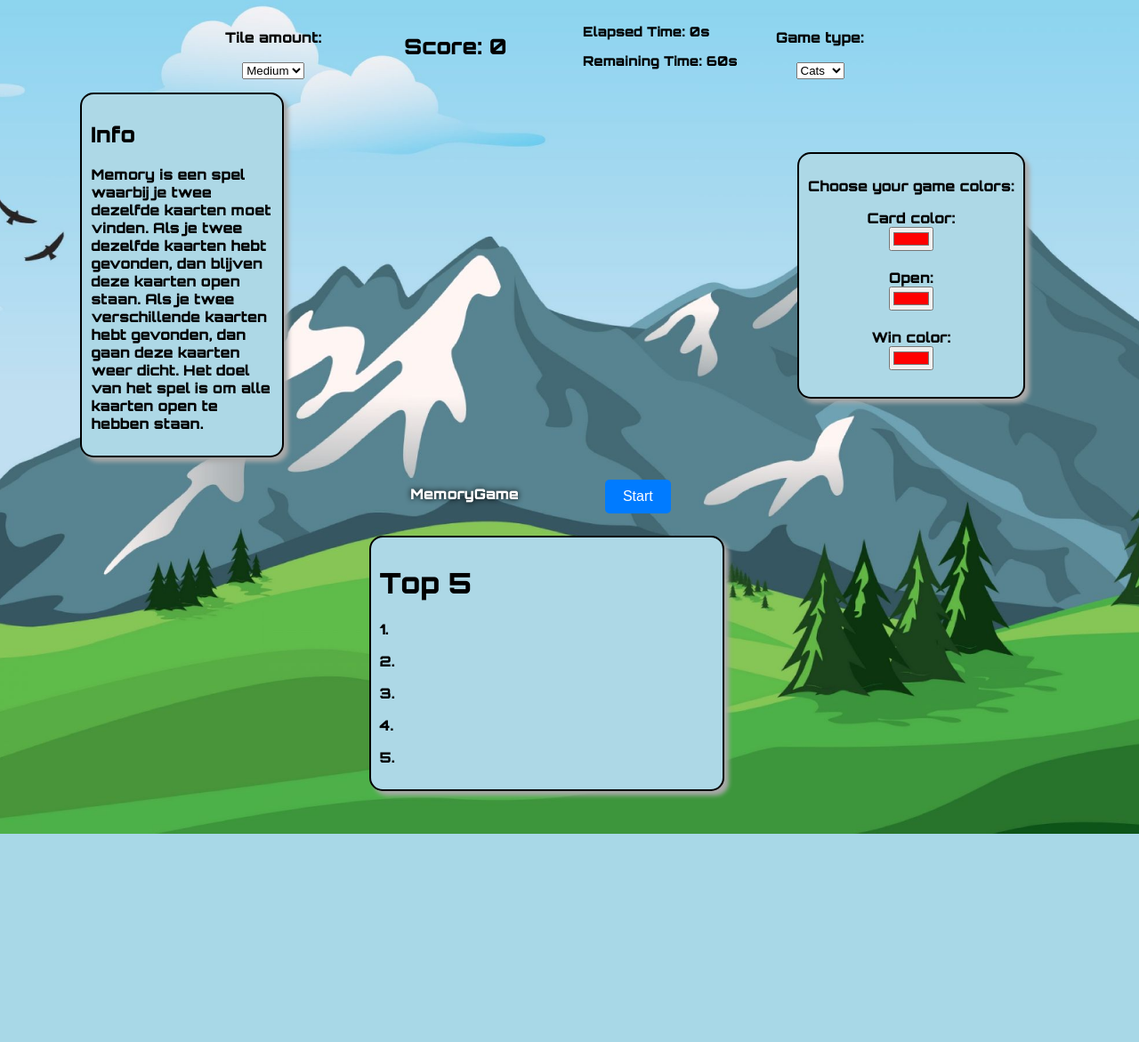
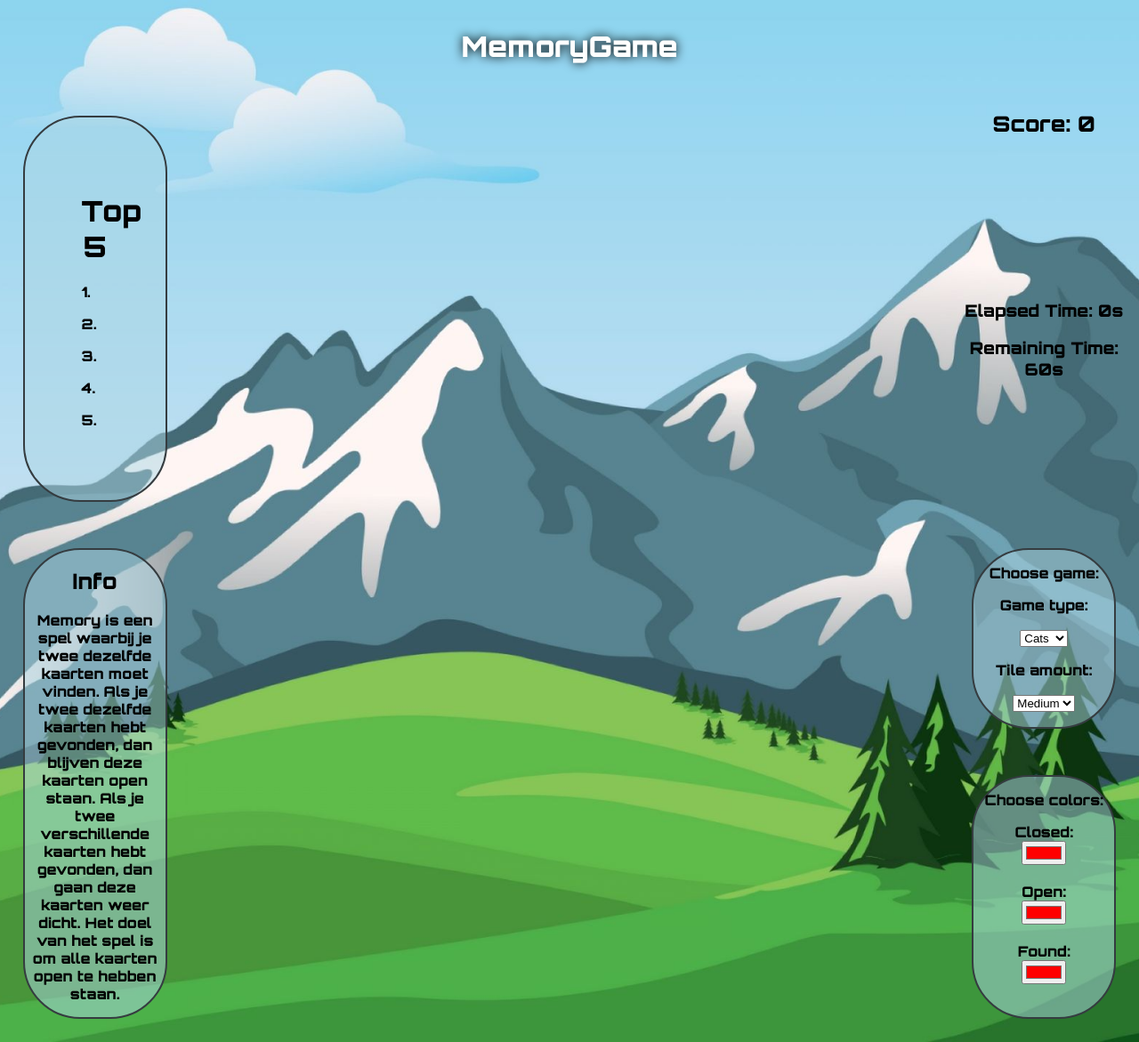
Before and after one commit to martprenger/web3, a PHP site: page / in a window 1280 px wide. Shown: the whole page at 89% size. Before the commit the page ends 937 px from the top, so only its background shows below. Run offline with PHP 8.4, Linux system fonts and the light colour scheme.

Commit message:
Changes by pyro

```diff
--- a/memory/index.html
+++ b/memory/index.html
@@ -23,11 +23,7 @@
         <div id="board" class="board"></div>
     </div>
 
-         <h1 class="title-text">MemoryGame</h1>
-
-    <div class="start-button-div">
-         <button class="btn" id="start-btn">Start</button>
-    </div>
+    <p class="title-text">MemoryGame</p>
 
     <div class="game_info">
         <h2>Info</h2>
@@ -44,6 +40,8 @@
     </div>
 
 
+    <div class="game-type">
+        <p>Choose game:</p>
         <div class="dropdown_karakter">
             <p>Game type:</p>
             <select id="gameType"></select>
@@ -53,16 +51,15 @@
             <p>Tile amount:</p>
             <select id="gameSize"></select>
         </div>
+    </div>
 
     <div class="dropdown_kleuren_platen">
-            <p>Choose your game colors:</p>
-             <label for="colorcard">Card color:</label><br>
+        <p>Choose colors:</p>
+        <label for="colorcard">Closed:</label><br>
         <input type="color" id="colorcard" name="favcolor" value="#ff0000"><br><br>
-
         <label for="coloropen">Open:</label><br>
         <input type="color" id="coloropen" name="favcolor" value="#ff0000"><br><br>
-
-             <label for="colorfound">Win color:</label><br>
+        <label for="colorfound">Found:</label><br>
         <input type="color" id="colorfound" name="favcolor" value="#ff0000"><br><br>
     </div>
 
--- a/memory/modules/GameSize.js
+++ b/memory/modules/GameSize.js
@@ -7,11 +7,18 @@
     }
 
     createSizeOptions() {
+
         const sizes = [
             {text: 'Small', value: 16},
-            {text: 'Medium', value: 36},
-            {text: 'Biggie', value: 64}
+            {text: 'Medium', value: 36}
         ];
+
+        const mediaQuery = '(max-aspect-ratio: 3/4)';
+        if (!window.matchMedia(mediaQuery).matches) {
+            sizes.push(
+                {text: 'Biggie', value: 64}
+            );
+        }
 
         const dropdown = document.getElementById("gameSize");
         const gameSize = this.getGameSize();
--- a/memory/modules/MemoryGame.js
+++ b/memory/modules/MemoryGame.js
@@ -10,7 +10,6 @@
         this.scoreDisplay = document.getElementById('score');
         this.elapsedTimeDisplay = document.getElementById('elapsed-time');
         this.remainingTimeDisplay = document.getElementById('remaining-time');
-        this.startBtn = document.getElementById('start-btn');
         this.board = document.querySelector('.board');
         this.totalPairs = 0;
         this.gameStarted = false;
@@ -21,7 +20,6 @@
 
         this.createMemoryBoard(this.gameSizeInstance.getGameSize());
         this.startGame = this.startGame.bind(this);
-        this.startBtn.addEventListener('click', this.startGame);
     }
 
     async createMemoryBoard(size) {
--- a/memory/style.css
+++ b/memory/style.css
@@ -19,46 +19,24 @@
     background-size: cover;
 }
 
-.btn {
-    padding: 10px 20px;
-    background-color: #007bff;
-    color: #fff;
-    border: none;
-    border-radius: 5px;
-    cursor: pointer;
-    font-size: 16px;
-    margin-bottom: 10px;
-    margin-top: 15px;
+.layout-div {
+    display: grid;
+    grid-template-columns: repeat(6, calc(100vw/6));
 }
 
 .board {
     display: grid;
-    grid-gap: 1vw;
-}
-
-.size-16 {
-    grid-template-columns: repeat(4, 1fr);
-}
-
-.size-36 {
-    grid-template-columns: repeat(6, 1fr);
-}
-
-.size-64 {
-    grid-template-columns: repeat(8, 1fr);
 }
 
 .card {
-    width: 12vw;
-    height: 12vw;
     background-color: #fff;
     border: 1px solid #ccc;
     display: flex;
     align-items: center;
     justify-content: center;
-    font-size: 40px;
     font-family:'BebasNeue';
-
+    aspect-ratio: 1/1;
+    margin: 0.5vw;
 }
 
 .card.closed {
@@ -85,10 +63,10 @@
 .card.open img {
     display: block;
     box-sizing: border-box; /* Include padding and border in element's total width and height */
-    width: 100%;
-    height: 100%;
-    padding: 5px;
+    width: 90%;
+    height: 90%;
 }
+
 .card.found {
     background-color: var(--color-found);
 }
@@ -100,166 +78,133 @@
 .card.found img {
     display: block;
     box-sizing: border-box; /* Include padding and border in element's total width and height */
-    width: 100%;
-    height: 100%;
+    width: 90%;
+    height: 90%;
     padding: 5px;
 }
 
-.layout-div {
-    display: grid;
-    grid-template-columns: repeat(6, 16vw);
-    width: 100%;
+.size-16 {
+    grid-template-columns: repeat(4, 1fr);
 }
 
-/* Top banner (score & timing) */
-
-.score-div {
-    grid-column: 2;
-    grid-row: 1;
-    margin: auto;
-    width: 100%;
-    max-width: 100%;
-    text-align: center;
+.size-36 {
+    grid-template-columns: repeat(6, 1fr);
 }
 
-.time-div {
-    grid-row: 1;
-    grid-column: 4/6;
-    float: right;
-    width: 100%;
-    max-width: 100%;
-    scale: 80%;
+.size-64 {
+    grid-template-columns: repeat(8, 1fr);
 }
 
 /* board */
 .board-div {
     grid-column: 1/7;
     grid-row: 2;
-    max-width: 100%;
-    margin: auto;
-    display: flex;
 }
 
-/* Bottom banner (Gamename & start button) */
-
 .title-text {
+    grid-column: 2/6;
+    grid-row: 1;
     color: white;
     filter: drop-shadow(0px 0px 6px #000000);
-    max-width: 100%;
-    grid-column: 2;
-    grid-row: 3;
-    text-align: center;
-    scale: 50%;
-}
-
-.start-button-div {
-    grid-column: 4;
-    grid-row: 3;
-    width: 100%;
-    max-width: 100%;
-    margin: auto;
+    font-size: xx-large;
     text-align: center;
 }
 
-/* Dropdowns */
-.dropdown_afmetingboard {
-    grid-column: 2;
-    grid-row: 4;
+.score-div {
+    grid-row: 3;
+    grid-column: 1/4;
+    text-align: center;
 }
 
-.dropdown_karakter {
-    grid-column: 3;
+.time-div {
+    grid-row: 3;
+    grid-column: 4/7;
+    text-align: center;
+}
+
+.game-type {
     grid-row: 4;
+    grid-column: 1/4;
+    text-align: center;
+    background-color: rgba(173, 216, 230, 0.5); /* Blue transparent background */
+    border: 2px solid #353C40; /* Black border */
+    border-radius: 5vw;
+    margin: 2vw;
 }
 
 .dropdown_kleuren_platen {
-    grid-column: 4;
     grid-row: 4;
+    grid-column: 4/7;
+    text-align: center;
+    background-color: rgba(173, 216, 230, 0.5); /* Blue transparent background */
+    border: 2px solid #353C40; /* Black border */
+    border-radius: 5vw;
+    margin: 2vw;
+}
 
+.ranking {
+    grid-row: 5;
+    grid-column: 1/7;
+    background-color: rgba(173, 216, 230, 0.5); /* Blue transparent background */
+    border: 2px solid #353C40; /* Black border */
+    border-radius: 5vw;
+    margin: 2vw;
+    padding: 5vw;
+}
+
+.ranking h1 {
+    text-align: center;
 }
 
 .game_info {
-    padding: 10px;
-    border: 2px solid black;
-    box-shadow: 5px 5px 5px darkgray;
-    margin: 5px;
-    border-radius: 15px;
-    background-color: lightblue;
-    grid-column: 1/5;
-    grid-row: 5;
-}
-
-.ranking {
-    padding: 10px;
-    border: 2px solid black;
-    box-shadow: 5px 5px 5px darkgray;
-    margin: 5px;
-    border-radius: 15px;
-    background-color: lightblue;
-    grid-column: 1/5;
     grid-row: 6;
+    grid-column: 1/7;
+    text-align: center;
+    background-color: rgba(173, 216, 230, 0.5); /* Blue transparent background */
+    border: 2px solid #353C40; /* Black border */
+    border-radius: 5vw;
+    margin: 2vw;
 }
 
 /* media tags for different screens */
 
 @media (max-aspect-ratio: 3/4) {
-    .card{
-        width: 9vw;
-        height: 9vw;
-    }
 }
 
 @media (min-aspect-ratio: 4/3) {
-    .card{
-        width: 5vw;
-        height: 5vw;
+    .board-div {
+        grid-column: 2/6;
+        grid-row: 2/6;
     }
 
-    .score-div{
-        grid-column: 3;
-    }
-    .start-button-div{
-        grid-column: 4/5
+    .ranking {
+        grid-column: 1;
+        grid-row: 2/4;
     }
 
-    .title-text{
-        grid-column: 3/4
-    }
-    .dropdown_afmetingboard {
-        grid-column: 2;
-        grid-row: 1;
-        text-align: center;
-        margin: auto;
+    .game_info {
+        grid-column: 1;
+        grid-row: 4/6;
     }
 
-    .dropdown_karakter {
-        grid-column: 5;
-        grid-row: 1;
-        text-align: center;
-        margin: auto;
+    .score-div {
+        grid-column: 6;
+        grid-row: 2;
+    }
+
+    .time-div {
+        grid-column: 6;
+        grid-row: 3;
+    }
+
+    .game-type {
+        grid-column: 6;
+        grid-row: 4;
     }
 
     .dropdown_kleuren_platen {
-        grid-column: 5/7;
-        grid-row: 2;
-        text-align: center;
-        margin: auto;
-        padding: 10px;
-        border: 2px solid black;
-        box-shadow: 5px 5px 5px darkgray;
-        border-radius: 15px;
-        background-color: lightblue;
+        grid-column: 6;
+        grid-row: 5;
     }
 
-    .game_info{
-        grid-column: 1/3;
-        grid-row: 2;
-        width: 50%;
-        margin: auto;
-    }
-    .ranking{
-        grid-column: 3/5;
-        grid-row: 4;
-        margin-bottom: 3em;
-    }
 }
```
Also changed, not shown: memory/stylesheet.css (deleted, +0 -27 lines). Lines whose indentation alone changed are shown as unchanged.
